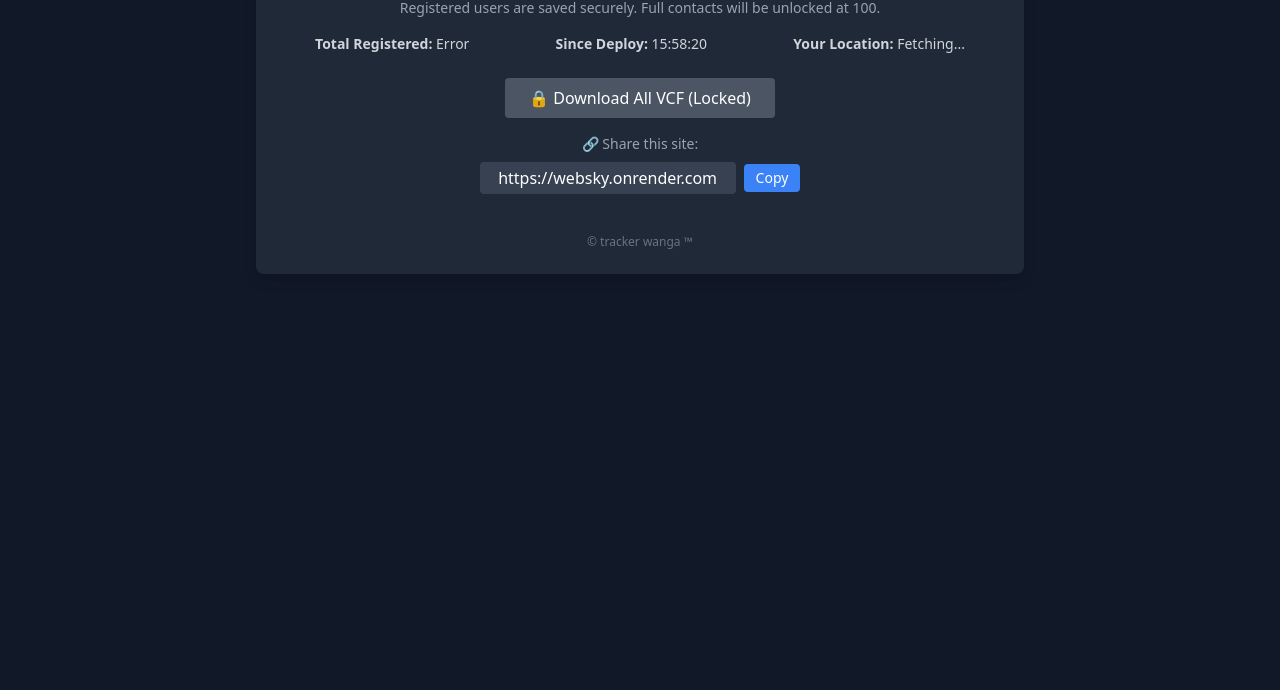
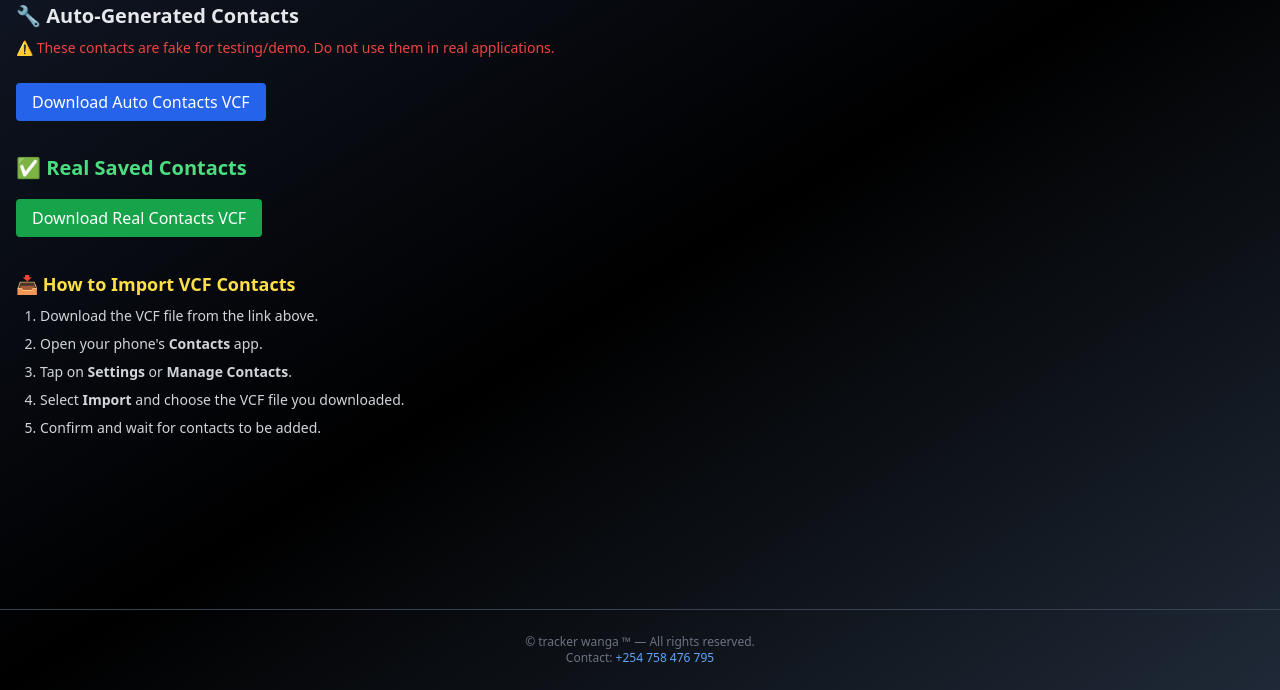
Before and after one commit to Wangatracker/websky, a website: page public/contacts.html in a window 1280 px wide. Shown: the part 110-800 px from the top of the page. Drawn offline with nearby package versions, Linux system fonts and the light colour scheme; no server answers.

Commit message:
Update contacts.html

```diff
--- a/public/contacts.html
+++ b/public/contacts.html
@@ -4,90 +4,71 @@
   <meta charset="UTF-8" />
   <meta name="viewport" content="width=device-width, initial-scale=1.0"/>
   <title>WANGA VCF Contacts</title>
-  <link href="https://cdn.jsdelivr.net/npm/tailwindcss@2.2.19/dist/tailwind.min.css" rel="stylesheet">
+  <script src="https://cdn.tailwindcss.com"></script>
 </head>
-<body class="bg-gray-900 text-white font-sans">
+<body class="bg-gradient-to-br from-gray-900 via-black to-gray-800 text-white min-h-screen flex flex-col">
 
-  <div class="max-w-3xl mx-auto mt-10 p-6 bg-gray-800 rounded-lg shadow-lg text-center">
-    <h1 class="text-3xl font-bold text-green-400 mb-2">📇 WANGA VCF</h1>
-    <p class="text-sm text-gray-400 mb-4">Registered users are saved securely. Full contacts will be unlocked at 100.</p>
+  <!-- Header -->
+  <header class="text-center py-6">
+    <h1 class="text-3xl font-bold text-purple-400">📇 WANGA CONTACT MANAGER</h1>
+    <p class="text-sm text-gray-400 mt-2">View and download saved contacts as VCF files</p>
+  </header>
 
-    <div class="flex justify-around items-center flex-wrap gap-4 text-sm text-gray-300 mb-6">
-      <div><strong>Total Registered:</strong> <span id="userCount">Loading...</span></div>
-      <div><strong>Since Deploy:</strong> <span id="deployTimer">0:00:0</span></div>
-      <div><strong>Your Location:</strong> <span id="geo">Fetching...</span></div>
+  <!-- Auto Contacts Section -->
+  <section class="px-4">
+    <h2 class="text-xl font-semibold text-gray-200 mb-2">🔧 Auto-Generated Contacts</h2>
+    <p class="text-red-500 text-sm mb-4">⚠️ These contacts are fake for testing/demo. Do not use them in real applications.</p>
+    <div id="auto-contacts" class="grid grid-cols-2 sm:grid-cols-3 md:grid-cols-4 gap-3 text-sm"></div>
+    <div class="mt-4">
+      <a href="/auto.vcf" download class="bg-blue-600 hover:bg-blue-700 px-4 py-2 rounded text-white">Download Auto Contacts VCF</a>
     </div>
+  </section>
 
-    <button id="downloadBtn" disabled class="bg-gray-600 text-white px-6 py-2 rounded cursor-not-allowed mb-4">
-      🔒 Download All VCF (Locked)
-    </button>
+  <!-- Real Contacts Section -->
+  <section class="mt-10 px-4">
+    <h2 class="text-xl font-semibold text-green-400 mb-2">✅ Real Saved Contacts</h2>
+    <div id="real-contacts" class="grid grid-cols-2 sm:grid-cols-3 md:grid-cols-4 gap-3 text-sm"></div>
+    <div class="mt-4">
+      <a href="/vcf/real_contacts.vcf" download class="bg-green-600 hover:bg-green-700 px-4 py-2 rounded text-white">Download Real Contacts VCF</a>
+    </div>
+  </section>
 
-    <div class="mb-6">
-      <p class="text-sm text-gray-400 mb-2">🔗 Share this site:</p>
-      <div class="flex items-center justify-center gap-2">
-        <input id="copyInput" type="text" value="https://websky.onrender.com" readonly
-               class="bg-gray-700 text-white px-3 py-1 rounded w-64 text-center" />
-        <button onclick="copyLink()" class="bg-blue-500 hover:bg-blue-600 px-3 py-1 rounded text-sm">Copy</button>
-      </div>
-    </div>
+  <!-- Import Instructions -->
+  <section class="mt-10 px-4">
+    <h2 class="text-lg font-semibold text-yellow-300 mb-2">📥 How to Import VCF Contacts</h2>
+    <ol class="list-decimal text-gray-300 text-sm ml-6 space-y-2">
+      <li>Download the VCF file from the link above.</li>
+      <li>Open your phone's <strong>Contacts</strong> app.</li>
+      <li>Tap on <strong>Settings</strong> or <strong>Manage Contacts</strong>.</li>
+      <li>Select <strong>Import</strong> and choose the VCF file you downloaded.</li>
+      <li>Confirm and wait for contacts to be added.</li>
+    </ol>
+  </section>
 
-    <p class="text-xs text-gray-500 mt-10">© tracker wanga ™</p>
-  </div>
+  <!-- Footer -->
+  <footer class="mt-auto text-center text-xs text-gray-500 py-6 border-t border-gray-700">
+    <p>© tracker wanga ™ — All rights reserved.</p>
+    <p>Contact: <a href="tel:+254758476795" class="text-blue-400 hover:underline">+254 758 476 795</a></p>
+  </footer>
 
   <script>
-    const deployTime = new Date("2025-07-18T00:00:00Z");
+    async function loadContacts() {
+      const autoRes = await fetch('/api/auto');
+      const auto = await autoRes.json();
+      const autoList = document.getElementById('auto-contacts');
+      auto.contacts.forEach(c => {
+        autoList.innerHTML += `<div class="bg-gray-800 p-2 rounded shadow">${c.name}<br><span class="text-gray-400">${c.number}</span></div>`;
+      });
 
-    function updateDeployTimer() {
-      const now = new Date();
-      let seconds = Math.floor((now - deployTime) / 1000);
-      let h = Math.floor(seconds / 3600);
-      let m = Math.floor((seconds % 3600) / 60);
-      let s = seconds % 60;
-      document.getElementById("deployTimer").innerText = `${h}:${m}:${s}`;
-    }
-    setInterval(updateDeployTimer, 1000);
-    updateDeployTimer();
-
-    navigator.geolocation.getCurrentPosition(
-      (pos) => {
-        const { latitude, longitude } = pos.coords;
-        document.getElementById("geo").innerText = `Lat ${latitude.toFixed(2)}, Lng ${longitude.toFixed(2)}`;
-      },
-      () => {
-        document.getElementById("geo").innerText = "Unavailable";
-      }
-    );
-
-    async function loadUserCount() {
-      try {
-        const res = await fetch("/api/contacts");
-        const data = await res.json();
-        const count = data.contacts?.length || 0;
-        document.getElementById("userCount").innerText = count;
-
-        const btn = document.getElementById("downloadBtn");
-        if (count >= 100) {
-          btn.innerText = "📥 Download All VCF";
-          btn.disabled = false;
-          btn.classList.remove("bg-gray-600", "cursor-not-allowed");
-          btn.classList.add("bg-green-500", "hover:bg-green-600");
-          btn.onclick = () => window.location.href = "/vcf/all.vcf"; // Adjust path if needed
-        }
-      } catch (err) {
-        document.getElementById("userCount").innerText = "Error";
-      }
+      const realRes = await fetch('/api/contacts');
+      const real = await realRes.json();
+      const realList = document.getElementById('real-contacts');
+      real.contacts.forEach(c => {
+        realList.innerHTML += `<div class="bg-gray-900 p-2 rounded shadow border border-green-500">${c.name}<br><span class="text-gray-400">${c.number}</span></div>`;
+      });
     }
 
-    function copyLink() {
-      const input = document.getElementById("copyInput");
-      input.select();
-      input.setSelectionRange(0, 99999);
-      document.execCommand("copy");
-      alert("Link copied!");
-    }
-
-    loadUserCount();
+    loadContacts();
   </script>
-
 </body>
-                                                                         </html>
+                                                                                                   </html>
```
